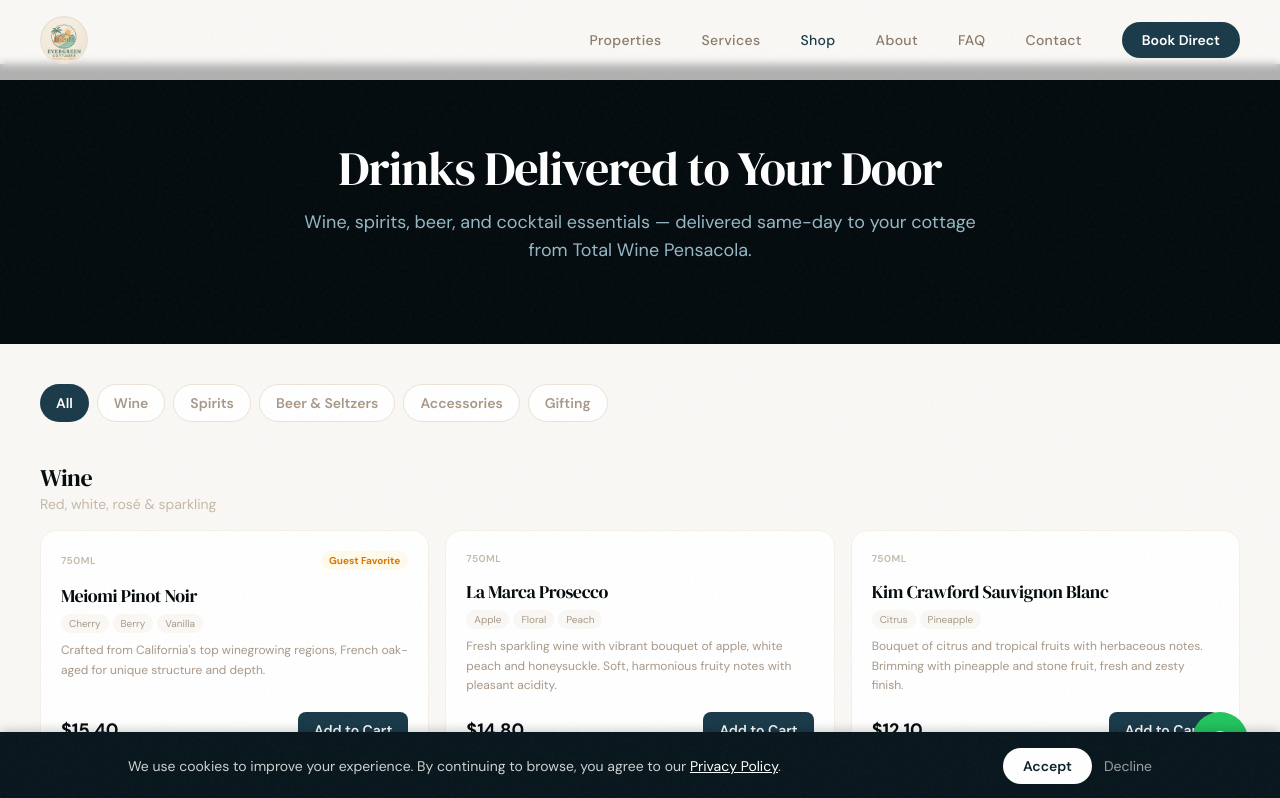
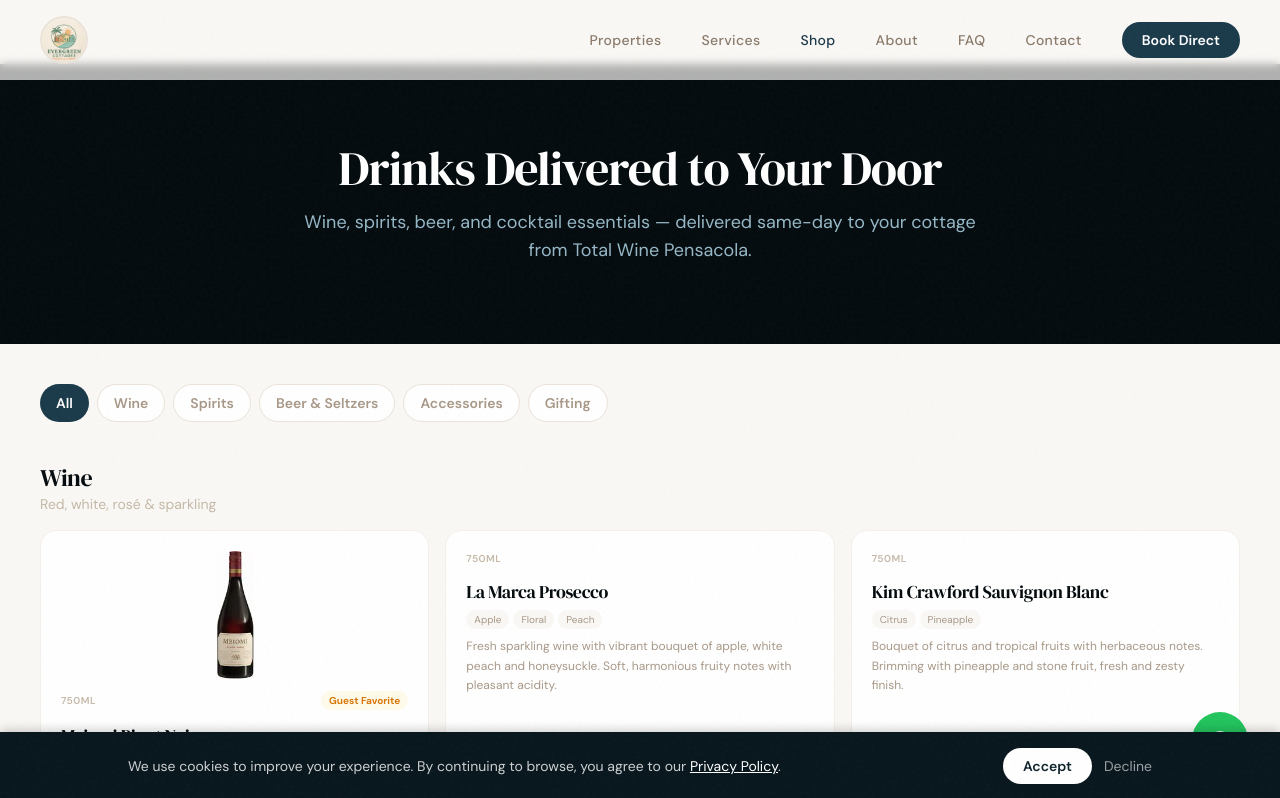
Before and after one commit to PrecisionDevTeam/evergreen-cottages, a Next.js app: page /shop in a window 1280 px wide. Shown: the top 798 px of the page. Built offline with nearby package versions, Linux system fonts and the light colour scheme; what @badrap/bar-of-progress would draw is missing.

Commit message:
fix: product images support + Meiomi Pinot Noir image added
- Product cards show image when imageUrl is set, text-only otherwise
- Guest name + unit fields in cart drawer (not main page)
- Added first product image: Meiomi Pinot Noir

```diff
--- a/src/lib/shop-catalog.ts
+++ b/src/lib/shop-catalog.ts
@@ -8,6 +8,7 @@ export type DrinkItem = {
   taste: string[];
   category: DrinkCategory;
   priceInCents: number;
+  imageUrl?: string;
   maxQuantity: number;
   featured?: boolean;
 };
@@ -40,6 +41,7 @@ export const CATALOG: DrinkItem[] = [
     taste: ["Cherry", "Berry", "Vanilla"],
     description: "Crafted from California's top winegrowing regions, French oak-aged for unique structure and depth.",
     category: "wine",
+    imageUrl: "/shop/wine-meiomi-pinot-noir.webp",
     priceInCents: 1540,
 
     maxQuantity: 6,
--- a/src/pages/shop.tsx
+++ b/src/pages/shop.tsx
@@ -26,7 +26,14 @@ function ProductCard({
 }) {
   return (
     <div className="bg-white rounded-2xl border border-sand-100 p-5 flex flex-col card-lift transition-shadow">
-      {/* Category color bar */}
+      {/* Product image */}
+      {item.imageUrl && (
+        <div className="flex justify-center mb-3">
+          <img src={item.imageUrl} alt={item.name} className="h-32 object-contain" />
+        </div>
+      )}
+
+      {/* Size + badge */}
       <div className="flex items-center justify-between mb-3">
         <span className="text-[10px] font-semibold text-sand-400 uppercase tracking-wider">
           {item.size}
```
Also changed, not shown: public/shop/wine-meiomi-pinot-noir.webp (added).
